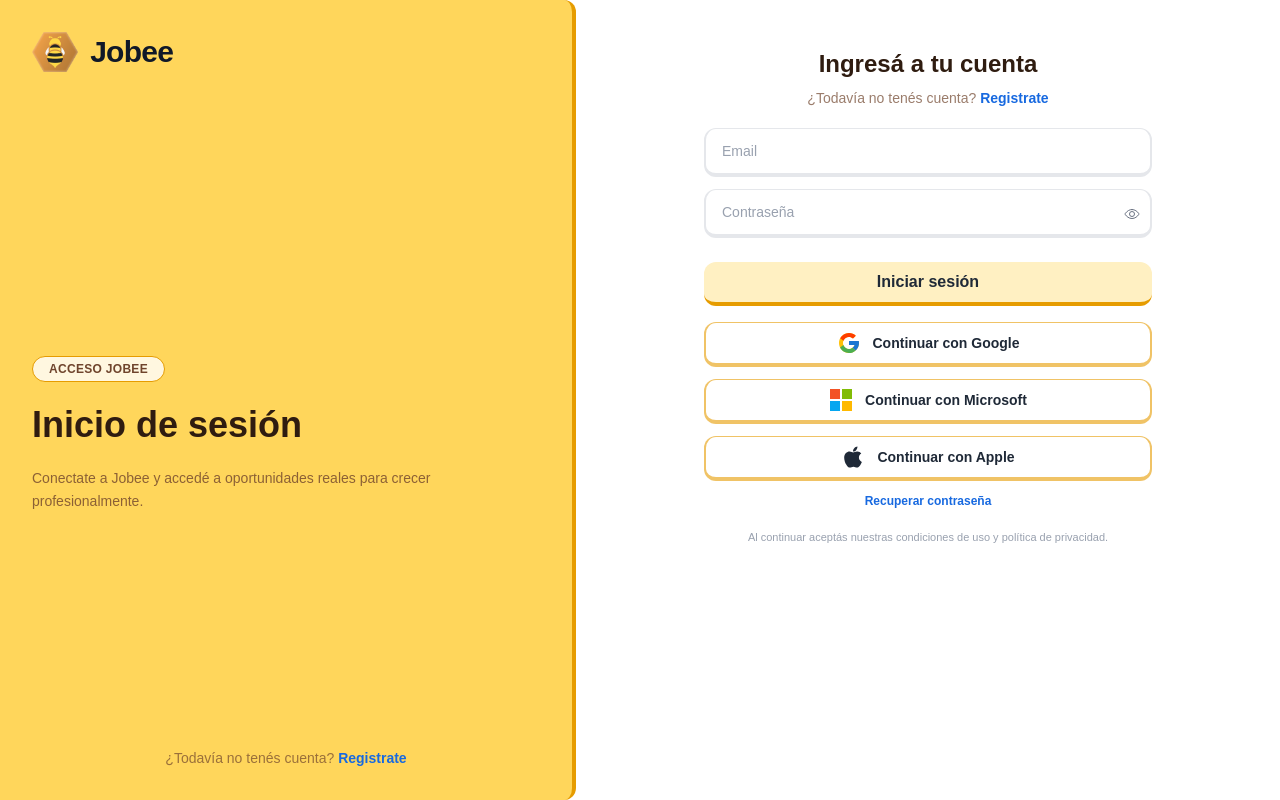
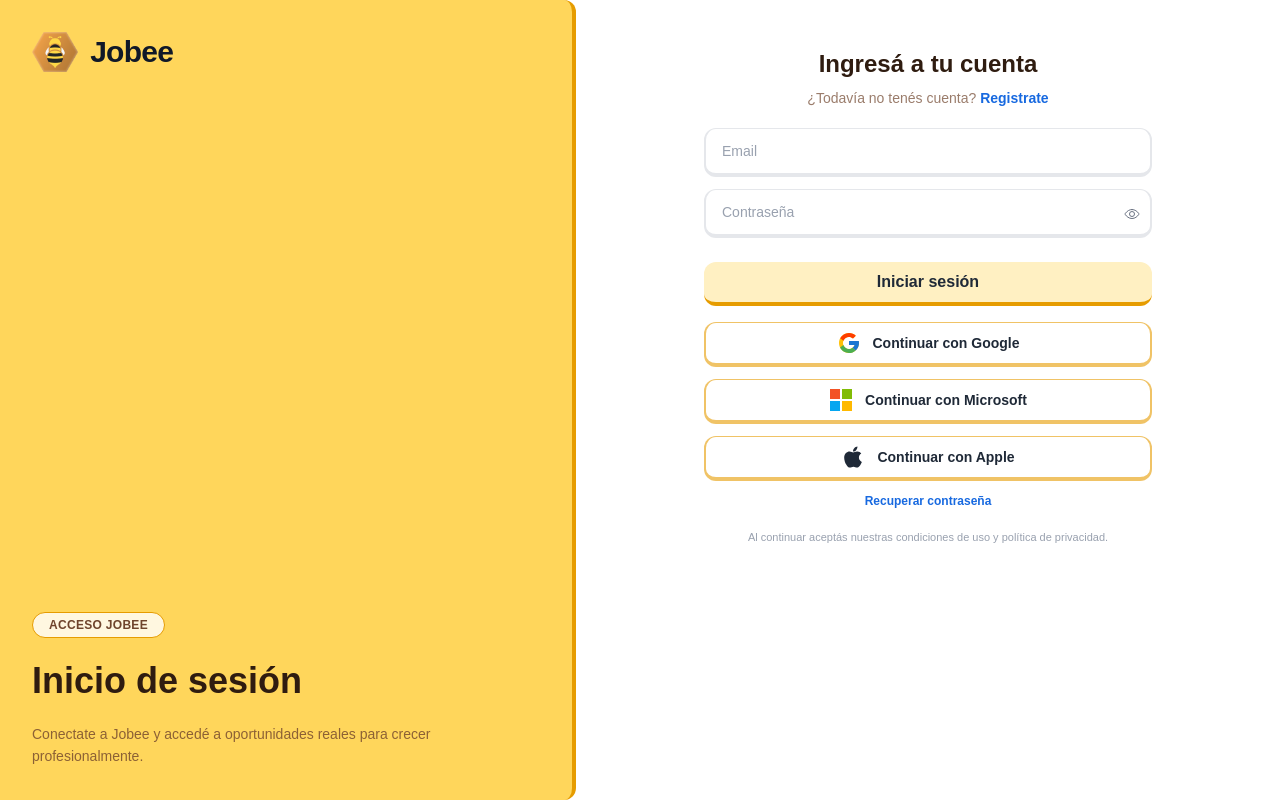
Before and after one commit to galonsoo/jobee-frontend, a React (Vite) app: page /jobee-frontend/auth/login in a window 1280 px wide. Built offline with nearby package versions, Linux system fonts and the light colour scheme.

Commit message:
style(login): avoid duplicated sign-up prompt

```diff
--- a/src/components/auth/AuthLayout.jsx
+++ b/src/components/auth/AuthLayout.jsx
@@ -39,7 +39,7 @@
           )}
         </div>
 
-        {asideFooter ? <div className="hidden lg:block">{asideFooter}</div> : null}
+        {asideFooter ?? null}
       </aside>
 
       <section className="flex flex-1 justify-center px-5 py-8 sm:px-8 lg:w-[460px] lg:px-9 lg:py-12">
--- a/src/pages/auth/LoginPage.jsx
+++ b/src/pages/auth/LoginPage.jsx
@@ -67,7 +67,7 @@
       description="Conectate a Jobee y accedé a oportunidades reales para crecer profesionalmente."
       formTitle="Ingresá a tu cuenta"
       headingAddon={
-        <p className="hidden text-sm text-[#6F442C]/70 lg:block">
+        <p className="text-sm text-[#6F442C]/70">
           ¿Todavía no tenés cuenta?{" "}
           <Link className="font-semibold text-[#1769E0]" to="/auth/signup/user">
             Registrate
@@ -75,14 +75,6 @@
         </p>
       }
       footer={footerContent}
-      asideFooter={
-        <div className="text-sm text-[#6F442C]/70">
-          ¿Todavía no tenés cuenta?{" "}
-          <Link className="font-semibold text-[#1769E0]" to="/auth/signup/user">
-            Registrate
-          </Link>
-        </div>
-      }
     >
       <form className="space-y-4" noValidate>
         <div className="space-y-3">
```
